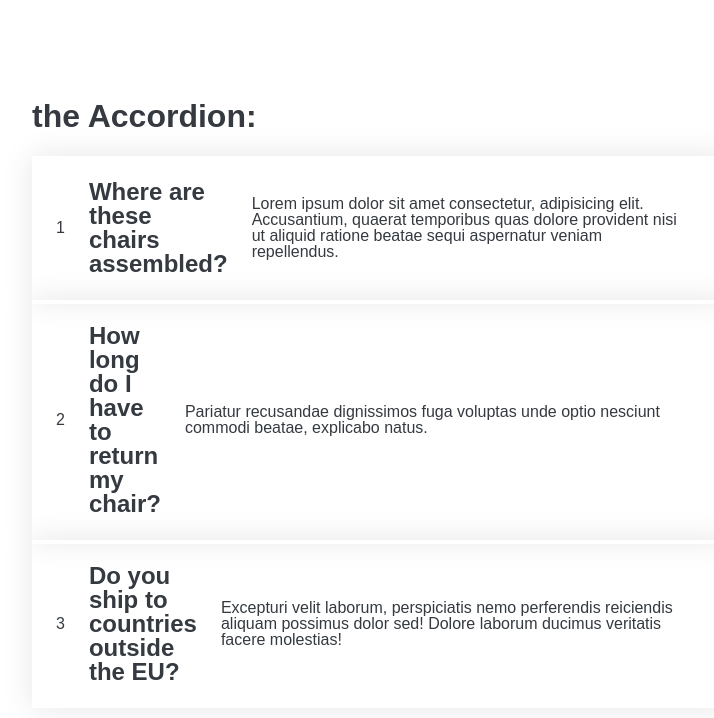
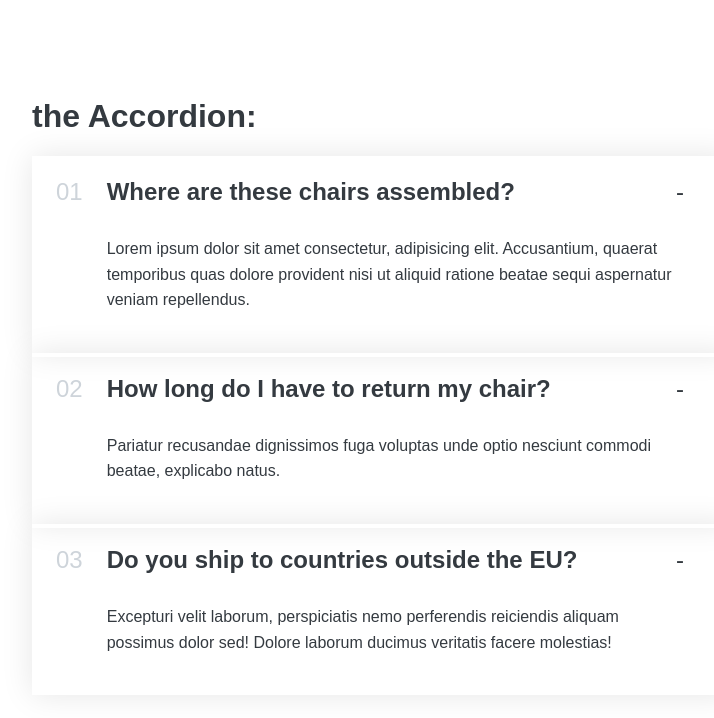
Before and after one commit to vigneriCodez/accordion-tip-calculator, a React (Create React App) app: page / in a window 1280 px wide. Shown: the top 718 px of the page, without its empty margins (258-972 px from the left). Built offline with nearby package versions, Linux system fonts and the light colour scheme.

Commit message:
rf Item WIP

```diff
--- a/src/components/Item.js
+++ b/src/components/Item.js
@@ -3,9 +3,10 @@ import React from 'react';
 function Item({ num, title, text }) {
 	return (
 		<div className='item'>
-			<p>{num}</p>
-			<h2>{title}</h2>
-			<p>{text}</p>
+			<p className='number'>{num < 9 ? `0${num}` : num}</p>
+			<h2 className='text'>{title}</h2>
+			<p className='icon'>-</p>
+			<div className='content-box'>{text}</div>
 		</div>
 	);
 }
```
